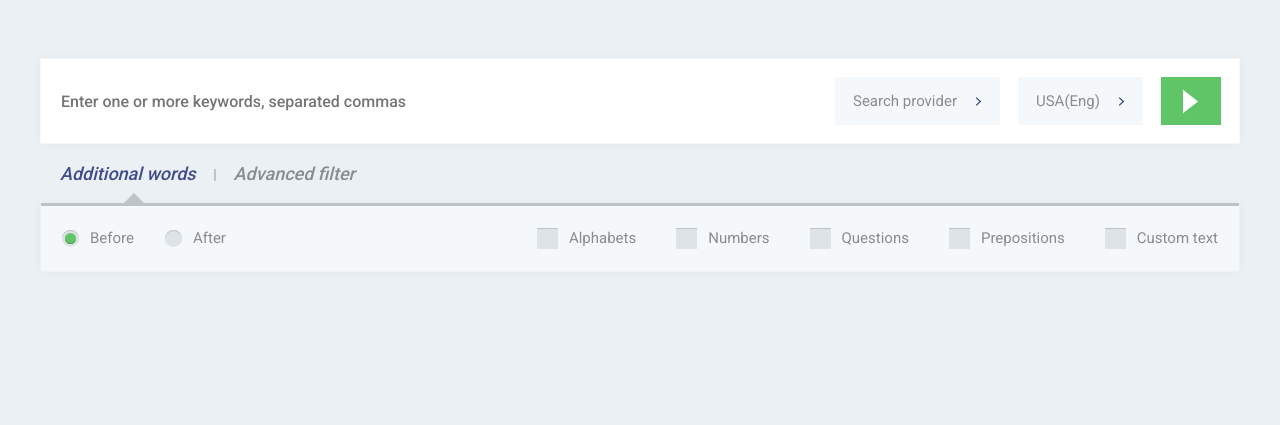
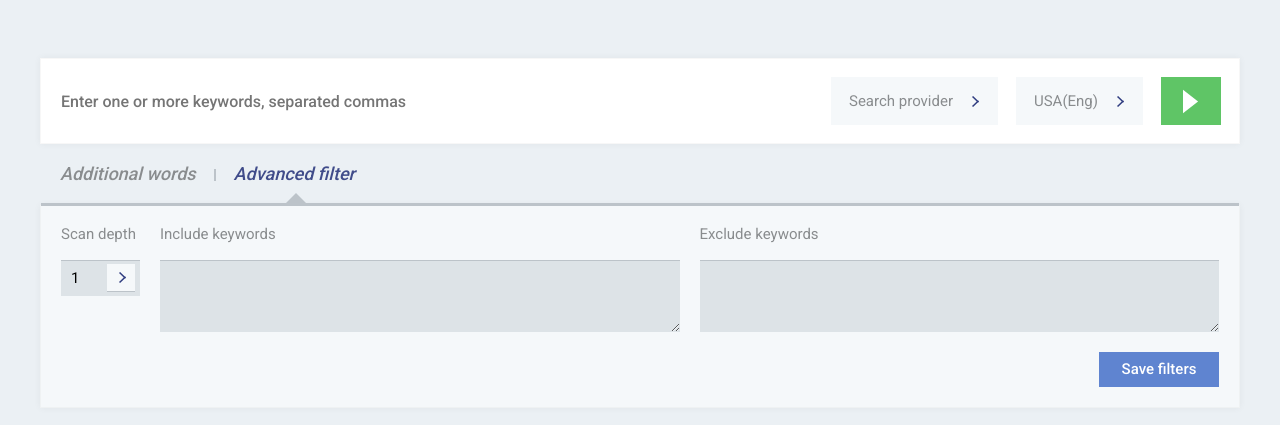
Before and after one commit to kuzmenkoa/kparser, a website: page app/index.html in a window 1280 px wide. Shown: the part 201-626 px from the top of the page. Drawn offline with nearby package versions, Linux system fonts and the light colour scheme; files that its build step writes are made by us from their sources.

Commit message:
Накидал второй таб

```diff
--- a/app/sass/_content.sass
+++ b/app/sass/_content.sass
@@ -52,8 +52,6 @@
 
 					img
 						margin-left: 18px
-						width: 7px
-						height: 11px
 
 				.form__play
 					display: flex
@@ -94,9 +92,8 @@
 		.form-addon
 			position: relative
 			display: flex
-			justify-content: space-between
 			width: 100%
-			height: 67px
+			height: auto
 			box-sizing: border-box
 			font-size: 15px
 			color: $lightgray
@@ -114,7 +111,7 @@
 			&::before
 				position: absolute
 				top: -13px
-				left: 83px
+				left: 245px
 				width: 0
 				height: 0
 				border-right: 10px solid transparent
@@ -122,116 +119,193 @@
 				border-left: 10px solid transparent
 				content: ''
 
-			.form-addon__radio-wrapper
+			.form-addon__words
+				// display: flex
+				display: none
+				padding: 20px
+				box-sizing: border-box
+				justify-content: space-between
+				width: 100%
+				height: 67px
+
+				.form-addon__radio-wrapper
+					display: flex
+					align-items: center
+					height: 100%
+
+					.form-addon__radio
+						position: relative
+						display: flex
+						align-items: center
+						height: 17px
+						&:last-child
+							margin-left: 31px
+						&:hover
+							.form-addon__check::before
+								opacity: 0.5
+
+						input
+							position: absolute
+							visibility: hidden
+
+						label
+							display: block
+							position: relative
+							z-index: 9
+							padding-left: 28px
+							cursor: pointer
+
+						input:checked ~ .form-addon__check::before
+							opacity: 1
+
+						.form-addon__check
+							position: absolute
+							display: block
+							top: 0
+							left: 0
+							z-index: 5
+							width: 17px
+							height: 17px
+							border-radius: 50%
+							background-color: #dde3e7
+							box-shadow: inset 0 1px 0 #bcc3c9
+
+						.form-addon__check::before
+							display: block
+							position: absolute
+							margin: auto
+							top: 3px
+							left: 3px
+							border-radius: 50%
+							width: 11px
+							height: 11px
+							background-color: $green
+							box-shadow: inset 0 -1px 0 #4ba051
+							opacity: 0
+							content: ''
+
+				.form-addon__checkbox-wrapper
+					display: flex
+					align-items: center
+					height: 100%
+
+					.form-addon__checkbox
+						position: relative
+						display: flex
+						align-items: center
+						height: 21px
+						&:not(:first-child)
+							margin-left: 40px
+						&:hover
+							.form-addon__check::before
+								opacity: 0.5
+
+						input
+							position: absolute
+							visibility: hidden
+
+						label
+							display: block
+							position: relative
+							z-index: 9
+							padding-left: 32px
+							cursor: pointer
+
+						input:checked ~ .form-addon__check::before
+							opacity: 1
+
+						.form-addon__check
+							position: absolute
+							display: block
+							top: 0
+							left: 0
+							z-index: 5
+							width: 21px
+							height: 21px
+							background-color: #dde3e7
+							box-shadow: inset 0 1px 0 #bcc3c9
+
+						.form-addon__check::before
+							display: flex
+							justify-content: center
+							align-items: center
+							position: absolute
+							margin: auto
+							top: 3px
+							left: 3px
+							width: 15px
+							height: 15px
+							background-color: $green
+							box-shadow: inset 0 -1px 0 #4ba051
+							opacity: 0
+							content: url("../img/ico/check.png")
+
+			.form-addon__filter
 				display: flex
-				align-items: center
-				padding: 0 21px
+				justify-content: space-between
+				flex-wrap: wrap
+				padding: 20px
+				box-sizing: border-box
+				width: 100%
 				height: 100%
 
-				.form-addon__radio
-					position: relative
+				.form-addon__col
 					display: flex
-					align-items: center
-					height: 17px
-					&:last-child
-						margin-left: 31px
-					&:hover
-						.form-addon__check::before
-							opacity: 0.5
+					flex-direction: column
+					&:nth-child(2)
+						flex: 1
+						margin: 0 20px
+					&:nth-child(3)
+						flex: 1
+					&:nth-child(4)
+						margin-top: 20px
+						width: 100%
+						align-items: flex-end
 
-					input
-						position: absolute
-						visibility: hidden
+					.form-addon__header
+						margin-bottom: 17px
+						color: $lightgray
+						font-size: 15px
 
-					label
-						display: block
-						position: relative
-						z-index: 9
-						padding-left: 28px
-						cursor: pointer
-
-					input:checked ~ .form-addon__check::before
-						opacity: 1
-
-					.form-addon__check
-						position: absolute
-						display: block
-						top: 0
-						left: 0
-						z-index: 5
-						width: 17px
-						height: 17px
-						border-radius: 50%
+					select
+						width: 79px
+						height: 36px
+						padding: 0 10px
 						background-color: #dde3e7
 						box-shadow: inset 0 1px 0 #bcc3c9
+						border: none
+						outline: none
+						background-image: url("../img/ico/btn-right.svg")
+						background-repeat: no-repeat
+						background-position: 90% 50%
+						cursor: pointer
+						-webkit-appearance: none
+						-moz-appearance: none
+						appearance: none
+						&::-ms-expand
+							display: none
+							visibility: hidden
 
-					.form-addon__check::before
-						display: block
-						position: absolute
-						margin: auto
-						top: 3px
-						left: 3px
-						border-radius: 50%
-						width: 11px
-						height: 11px
-						background-color: $green
-						box-shadow: inset 0 -1px 0 #4ba051
-						opacity: 0
-						content: ''
-
-			.form-addon__checkbox-wrapper
-				display: flex
-				align-items: center
-				padding: 0 21px
-				height: 100%
-
-				.form-addon__checkbox
-					position: relative
-					display: flex
-					align-items: center
-					height: 21px
-					&:not(:first-child)
-						margin-left: 40px
-					&:hover
-						.form-addon__check::before
-							opacity: 0.5
-
-					input
-						position: absolute
-						visibility: hidden
-
-					label
-						display: block
-						position: relative
-						z-index: 9
-						padding-left: 32px
-						cursor: pointer
-
-					input:checked ~ .form-addon__check::before
-						opacity: 1
-
-					.form-addon__check
-						position: absolute
-						display: block
-						top: 0
-						left: 0
-						z-index: 5
-						width: 21px
-						height: 21px
+					textarea
+						padding: 10px
+						box-sizing: border-box
 						background-color: #dde3e7
 						box-shadow: inset 0 1px 0 #bcc3c9
+						border: none
+						outline: none
+						width: 100%
+						height: 72px
+						resize: vertical
 
-					.form-addon__check::before
-						display: flex
-						justify-content: center
-						align-items: center
-						position: absolute
-						margin: auto
-						top: 3px
-						left: 3px
-						width: 15px
-						height: 15px
-						background-color: $green
-						box-shadow: inset 0 -1px 0 #4ba051
-						opacity: 0
-						content: url("../img/ico/check.png")
+					.form-addon__save
+						width: 120px
+						height: 35px
+						line-height: 35px
+						background-color: $lightblue
+						text-align: center
+						color: #fff
+						font-size: 15px
+						font-weight: 500
+						cursor: pointer
+						&:hover
+							background-color: $darkblue
--- a/app/templates/_content.html
+++ b/app/templates/_content.html
@@ -18,15 +18,16 @@
 			</div>
 		</div>
 		<div class="form-addon-tabs">
-			<div class="form-addon-tabs__tab form-addon-tabs__tab--active">
+			<div class="form-addon-tabs__tab">
 				Additional words
 			</div>
 			<div class="form-addon-tabs__divider"></div>
-			<div class="form-addon-tabs__tab">
+			<div class="form-addon-tabs__tab form-addon-tabs__tab--active">
 				Advanced filter
 			</div>
 		</div>
 		<div class="form-addon">
+			<div class="form-addon__words">
 				<div class="form-addon__radio-wrapper">
 					<div class="form-addon__radio">
 						<input type="radio" id="radio-before" name="form-addon__radio" checked>
@@ -81,5 +82,31 @@
 					</div>
 				</div>
 			</div>
+			<div class="form-addon__filter">
+				<div class="form-addon__col">
+					<div class="form-addon__header">Scan depth</div>
+					<select name="form-addon__select">
+						<option value="1">1</option>
+						<option value="2">2</option>
+						<option value="3">3</option>
+						<option value="4">4</option>
+						<option value="5">5</option>
+					</select>
+				</div>
+				<div class="form-addon__col">
+					<div class="form-addon__header">Include keywords</div>
+					<textarea name="include_keywords"></textarea>
+				</div>
+				<div class="form-addon__col">
+					<div class="form-addon__header">Exclude keywords</div>
+					<textarea name="exclude_keywords"></textarea>
+				</div>
+				<div class="form-addon__col">
+					<div class="form-addon__save">
+						Save filters
 					</div>
 				</div>
+			</div>
+		</div>
+	</div>
+</div>
```
Also changed, not shown: app/img/ico/btn-right.svg (added). Lines whose indentation alone changed are shown as unchanged.
